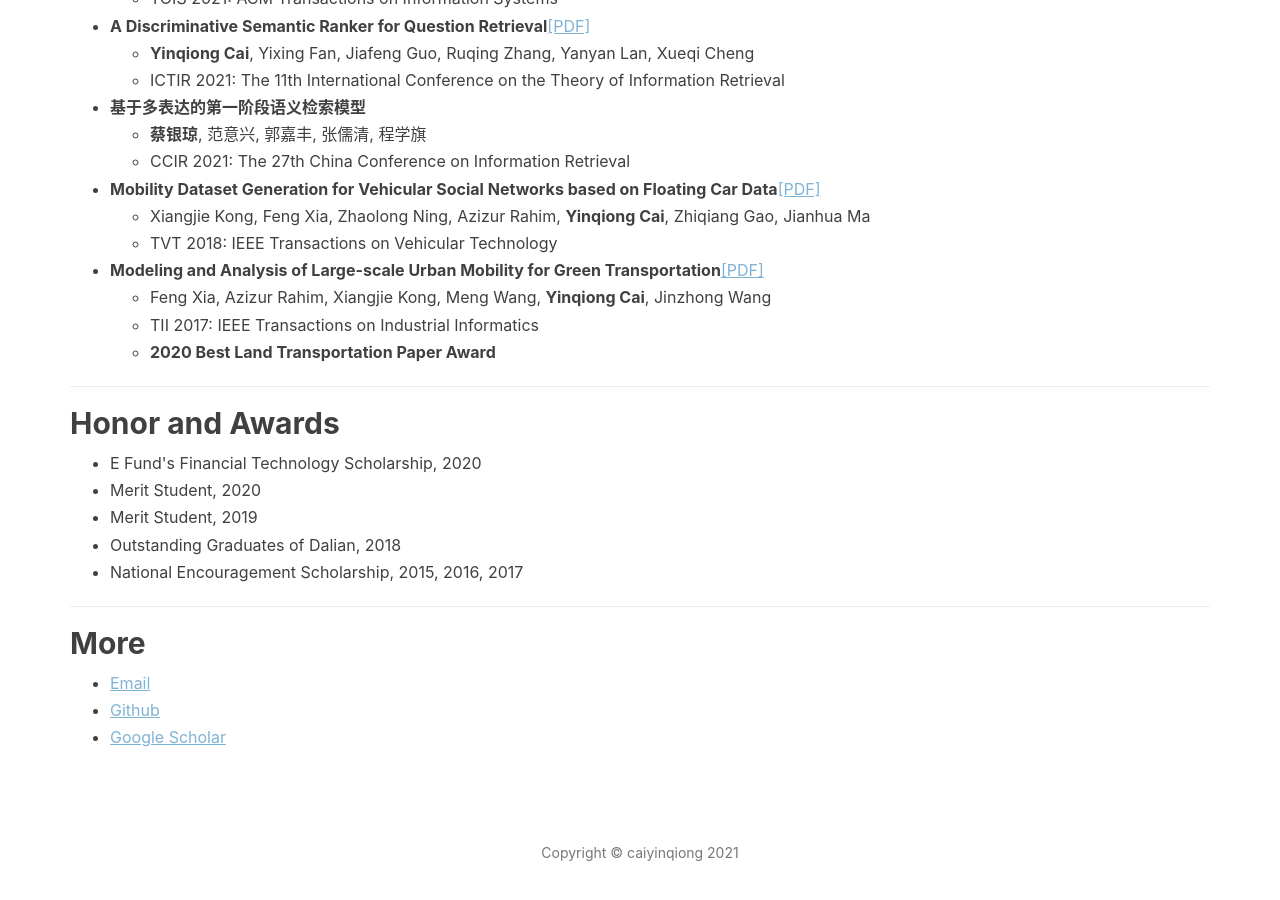
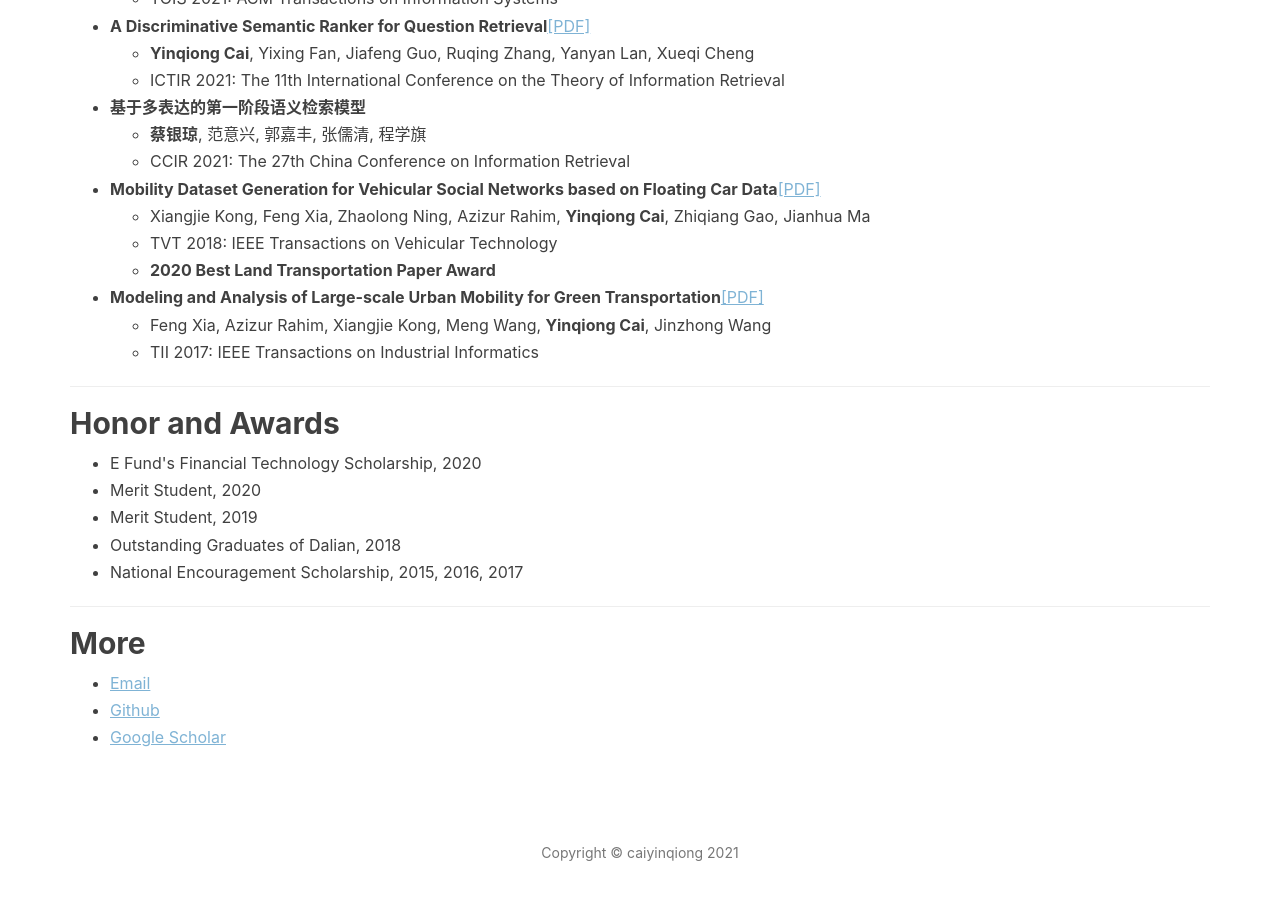
Before and after one commit to caiyinqiong/caiyinqiong.github.io, a Jekyll site: the page built from resume.html, in a window 1280 px wide and 900 px high, scrolled down 1215 px. Built offline with Jekyll 4.4.1, drawn with Linux system fonts in a browser that asks for light colours; nearby versions of some CDN libraries; comment, search, counter and statistics services are not loaded; part of the change alters nothing that is shown.

```diff
--- a/resume.html
+++ b/resume.html
@@ -93,12 +93,12 @@ Comprehensive Review</strong><a href="https://arxiv.org/abs/2103.04831" style="c
     <ul>
         <li>Xiangjie Kong, Feng Xia, Zhaolong Ning, Azizur Rahim, <strong>Yinqiong Cai</strong>, Zhiqiang Gao, Jianhua Ma</li>
         <li>TVT 2018: IEEE Transactions on Vehicular Technology</li>
+        <li><strong>2020 Best Land Transportation Paper Award</strong></li>
     </ul>
   <li><strong>Modeling and Analysis of Large-scale Urban Mobility for Green Transportation</strong><a href="https://www.researchgate.net/profile/Feng-Xia-7/publication/321952586_Modeling_and_Analysis_of_Large-Scale_Urban_Mobility_for_Green_Transportation/links/5f2e66e0299bf13404adac0d/Modeling-and-Analysis-of-Large-Scale-Urban-Mobility-for-Green-Transportation.pdf" style="color:#7FB3D5;text-decoration:underline">[PDF]</a></li>
     <ul>
         <li>Feng Xia, Azizur Rahim, Xiangjie Kong, Meng Wang, <strong>Yinqiong Cai</strong>, Jinzhong Wang</li>
         <li>TII 2017: IEEE Transactions on Industrial Informatics</li>
-        <li><strong>2020 Best Land Transportation Paper Award</strong></li>
     </ul>
 </ul>
 </section>
```
